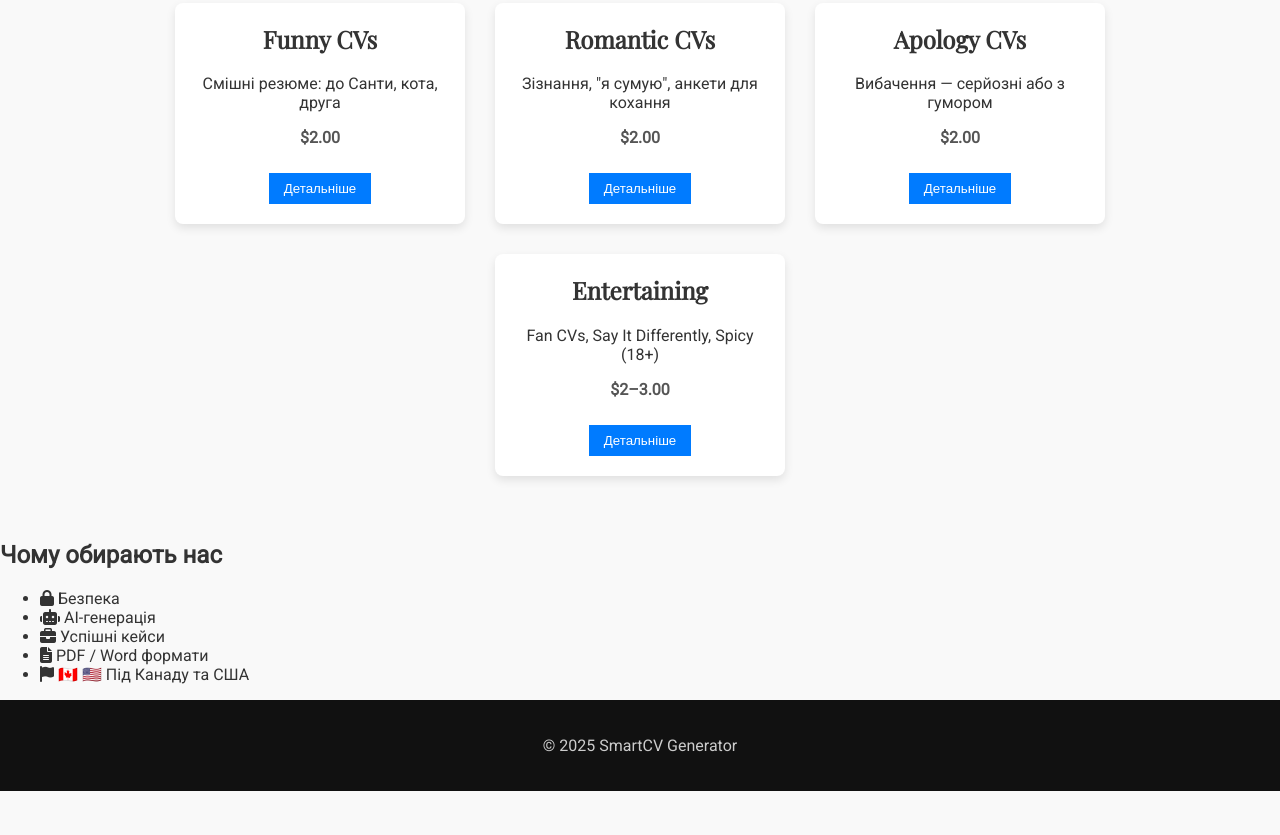
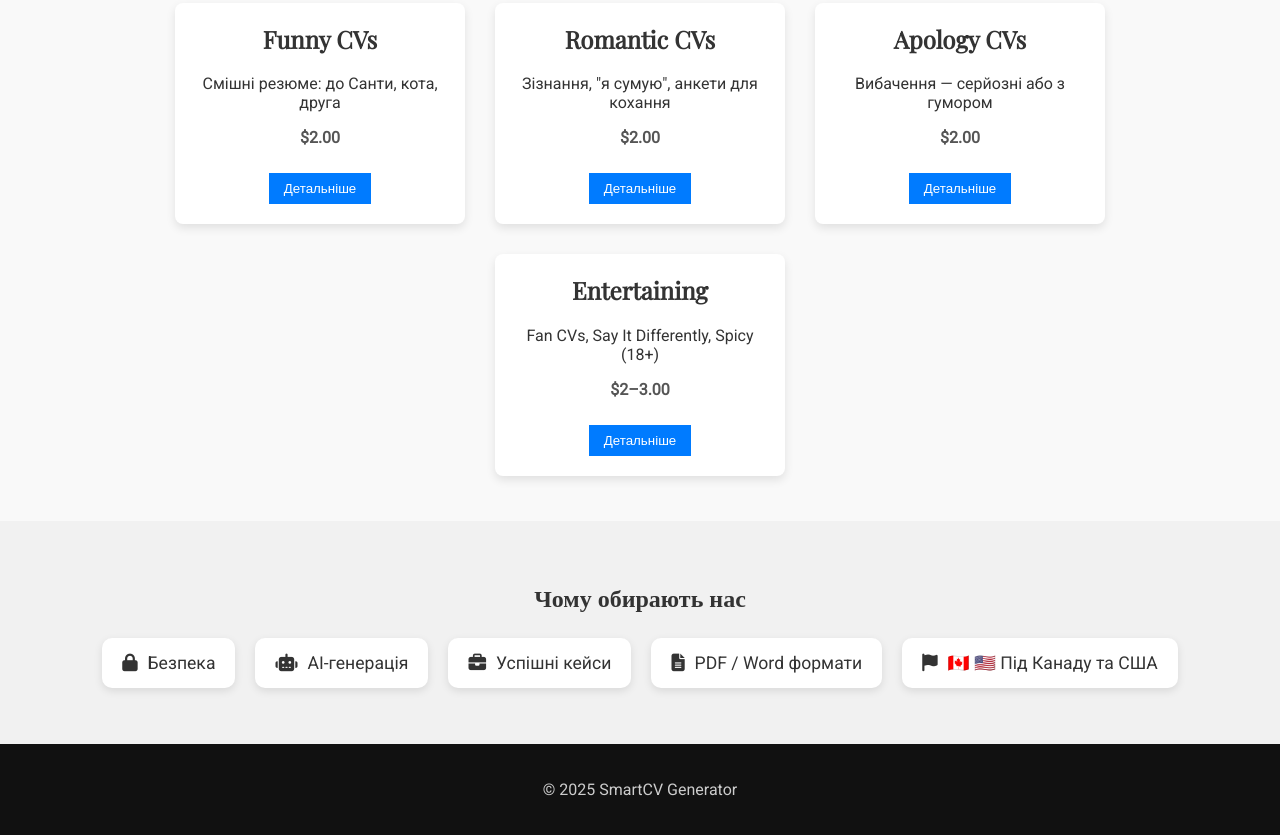
Before and after one commit to Khimyak/smartcv-site, a plain HTML site: page public/index.html in a window 1280 px wide. Shown: the part 569-1404 px from the top of the page. Before the commit the page ends 1360 px from the top, so only its background shows below. Drawn offline with nearby package versions, Linux system fonts and the light colour scheme.

Commit message:
Update style.css

```diff
--- a/public/style.css
+++ b/public/style.css
@@ -68,3 +68,33 @@ footer {
   text-align: center;
   padding: 20px;
 }
+#why-us {
+  padding: 40px 20px;
+  background-color: #f1f1f1;
+  text-align: center;
+}
+
+#why-us h2 {
+  font-family: 'Playfair Display', serif;
+  margin-bottom: 25px;
+}
+
+.features {
+  list-style: none;
+  display: flex;
+  flex-wrap: wrap;
+  justify-content: center;
+  padding: 0;
+  gap: 20px;
+}
+
+.features li {
+  font-size: 1.1em;
+  background: white;
+  padding: 15px 20px;
+  border-radius: 10px;
+  box-shadow: 0 3px 8px rgba(0,0,0,0.1);
+  display: flex;
+  align-items: center;
+  gap: 10px;
+}
```
